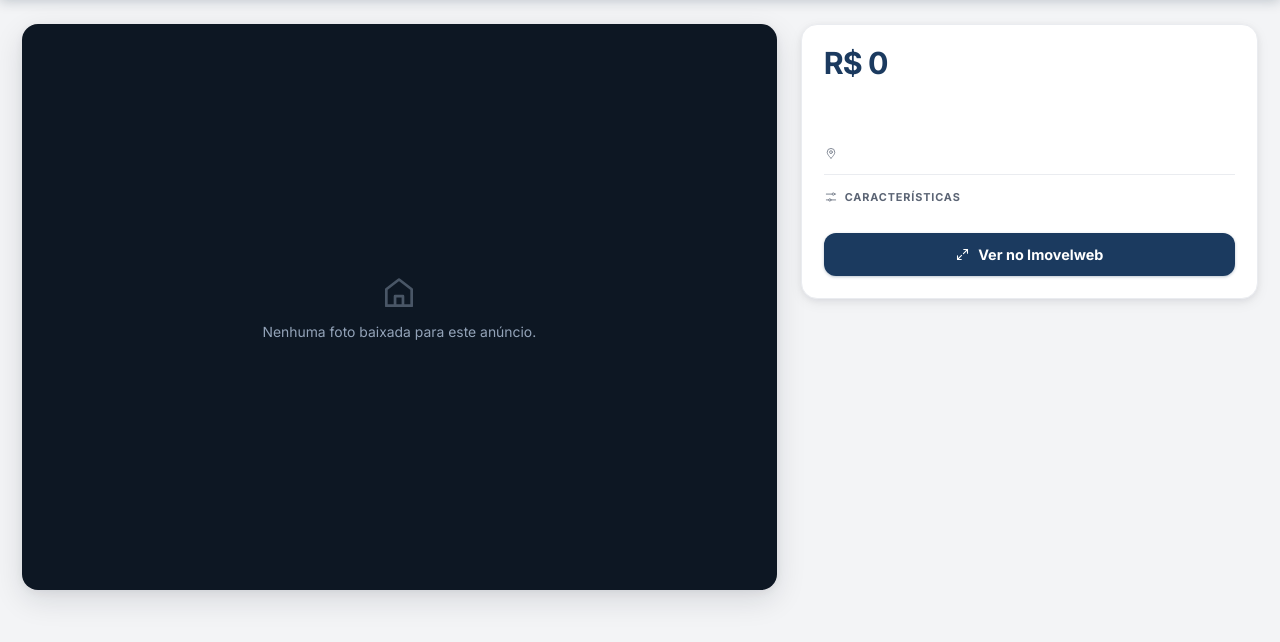
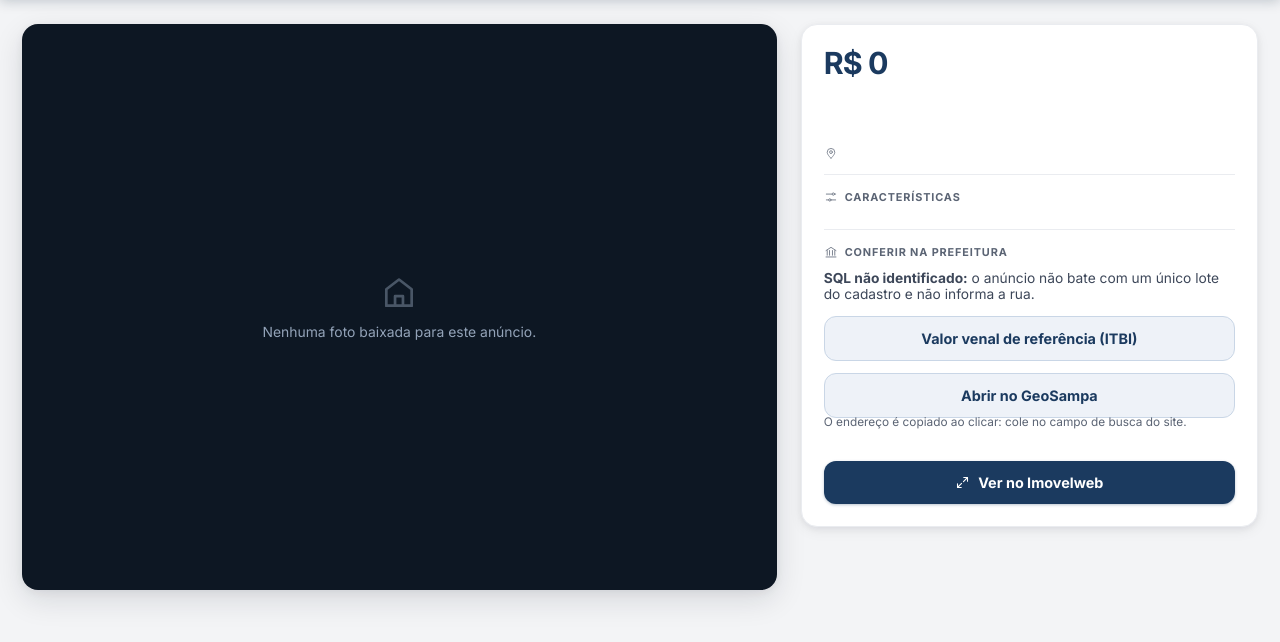
Before and after one commit to lds1804/scraper-imoveis, a Flask app: template web/templates/detalhe.html in a window 1280 px wide. Shown: the part 60-702 px from the top of the page. Run offline with Flask 3, Linux system fonts and the light colour scheme; the template is opened without the code that fills it, so the values that code supplies are empty.

Commit message:
Bloco da prefeitura sempre visivel e mapa do imovel no detalhe
Sem SQL (78% dos anuncios) o bloco mostra o endereco para copiar. O mapa usa o
embed do Google sem chave, a partir do texto do endereco; avisa quando a
localizacao e so a rua ou o bairro.

Co-Authored-By: Claude Sonnet 5.5 <noreply@anthropic.com>

```diff
--- a/src/cacaimoveis/webapp.py
+++ b/src/cacaimoveis/webapp.py
@@ -9,6 +9,7 @@ from __future__ import annotations
 
 import dataclasses
 import os
+import re
 import sqlite3
 from types import SimpleNamespace
 
@@ -47,6 +48,26 @@ def _injetar_icones():
         # montar sem repetir a lista no template (fonte única de verdade)
         "PISO_ROTULO": PISO_ROTULO,
         "PISO_OPCOES": PISO_OPCOES,
+    }
+
+
+def _local_do_mapa(a: dict) -> dict | None:
+    """Texto de busca para o mapa e se ele aponta para a CASA ou só para a rua.
+
+    Os anúncios não têm coordenadas: o Google resolve o texto. Com número, o
+    pino cai no imóvel; sem número, na rua (ou só no bairro) — o template avisa.
+    """
+    rua = re.sub(r"[\s,]+$", "", (a.get("rua") or "").strip())
+    bairro = (a.get("bairro") or "").strip()
+    if not rua and not bairro:
+        return None
+    partes = [rua or bairro, bairro if rua else "", "São Paulo, SP", a.get("cep") or ""]
+    texto = ", ".join(p for p in partes if p)
+    return {
+        "texto": texto,
+        "endereco": rua,
+        "preciso": bool(re.search(r"\d", rua)),
+        "so_bairro": not rua,
     }
 
 
@@ -750,6 +771,7 @@ def detalhe(anuncio_url: str):
         f"SELECT {flt.sql_novo()} FROM anuncios a "
         "LEFT JOIN vistos v ON v.url = a.url WHERE a.url = ?", (anuncio_url,),
     ).fetchone()[0]) if flt._tem_vistos(conn) else False
+    d["mapa"] = _local_do_mapa(d)
     d["fotos"] = _fotos_locais(anuncio_url)
     # URLs já prontas (o JS do carrossel usa direto, sem montar caminho)
     d["fotos_web"] = [url_for("foto", caminho=f) for f in d["fotos"]]
--- a/web/static/ui.css
+++ b/web/static/ui.css
@@ -247,3 +247,7 @@ body {
 }
 .botao-2:hover { background: var(--accent-borda); box-shadow: none; }
 .sql-aviso { color: var(--verde); font-weight: 700; }
+.mapa {
+  width: 100%; height: 240px; border: 0; border-radius: var(--r);
+  background: var(--accent-claro); margin-bottom: 10px;
+}
--- a/web/templates/detalhe.html
+++ b/web/templates/detalhe.html
@@ -556,35 +556,66 @@
 
 
       {# Conferir o valor venal na prefeitura. O SQL (setor-quadra-lote) só é
-         conhecido quando o anúncio casou com UM lote do cadastro; nos casos
-         por rua/CEP não há como saber qual é o imóvel. Os sites da prefeitura
-         não aceitam o SQL pela URL, então o botão COPIA o SQL e abre o site:
-         é só colar no campo. #}
-      {% if a.iptu and a.iptu.sql %}
-        {% set sql_fmt = a.iptu.sql | sql_mascara %}
+         conhecido quando o anúncio casou com UM lote do cadastro (~22% dos
+         casos); nos demais o bloco aparece mesmo assim, com o endereço para
+         buscar na mão. Os sites da prefeitura não aceitam o SQL pela URL, então
+         o clique COPIA o texto e abre o site: é só colar no campo. #}
+      {% set sql_fmt = (a.iptu.sql | sql_mascara) if (a.iptu and a.iptu.sql) else '' %}
+      {% set endereco_busca = (a.mapa.endereco if a.mapa else '') %}
+      {% set copiar = sql_fmt or endereco_busca %}
       <div class="bloco">
         <h2 class="bloco-titulo">{{ ic.icone('banco') }} Conferir na prefeitura</h2>
+        {% if sql_fmt %}
           <p class="sql-linha">
-            SQL do imóvel <b class="sql-valor" id="sql-valor">{{ sql_fmt }}</b>
+            SQL do imóvel <b class="sql-valor">{{ sql_fmt }}</b>
             <button type="button" class="sql-copiar" data-copiar="{{ sql_fmt }}">Copiar</button>
           </p>
+        {% else %}
+          <p class="sql-linha">
+            <b>SQL não identificado:</b> o anúncio não bate com um único lote do
+            cadastro{% if endereco_busca %}; busque pelo endereço
+            <b class="sql-valor">{{ endereco_busca }}</b>
+            <button type="button" class="sql-copiar" data-copiar="{{ endereco_busca }}">Copiar</button>{% else %}
+            e não informa a rua{% endif %}.
+          </p>
+        {% endif %}
         <div class="sql-links">
           <a class="botao botao-2" target="_blank" rel="noopener"
-               data-copiar="{{ sql_fmt }}"
+             {% if copiar %}data-copiar="{{ copiar }}"{% endif %}
              href="https://itbi.prefeitura.sp.gov.br/valorreferencia/">
             Valor venal de referência (ITBI)
           </a>
           <a class="botao botao-2" target="_blank" rel="noopener"
-               data-copiar="{{ sql_fmt }}"
+             {% if copiar %}data-copiar="{{ copiar }}"{% endif %}
              href="https://geosampa.prefeitura.sp.gov.br/">
             Abrir no GeoSampa
           </a>
         </div>
         <p class="bloco-nota">
-            O SQL é copiado ao clicar: cole no campo de busca do site
-            (no GeoSampa, em "Buscar" &rarr; "SQL").
-            <span class="sql-aviso" id="sql-aviso" hidden>SQL copiado.</span>
+          O {{ 'SQL' if sql_fmt else 'endereço' }} é copiado ao clicar: cole no
+          campo de busca do site.
+          <span class="sql-aviso" id="sql-aviso" hidden>Copiado.</span>
         </p>
+      </div>
+
+      {# Mapa pelo texto do endereço (o banco não guarda coordenadas). O
+         embed sem chave do Google resolve o texto; sem número o pino cai na
+         rua, e sem rua só no bairro. #}
+      {% if a.mapa %}
+        {% set q = a.mapa.texto | urlencode %}
+        <div class="bloco">
+          <h2 class="bloco-titulo">{{ ic.icone('casa') }} Localização
+            {% if not a.mapa.preciso %}<span class="fraco">(aproximada: {{ 'só o bairro' if a.mapa.so_bairro else 'a rua, sem número' }})</span>{% endif %}
+          </h2>
+          <iframe class="mapa" loading="lazy" referrerpolicy="no-referrer-when-downgrade"
+                  title="Mapa do imóvel"
+                  src="https://maps.google.com/maps?q={{ q }}&z={{ 17 if a.mapa.preciso else (15 if not a.mapa.so_bairro else 14) }}&hl=pt-BR&output=embed"></iframe>
+          <div class="sql-links">
+            <a class="botao botao-2" target="_blank" rel="noopener"
+               href="https://www.google.com/maps/search/?api=1&query={{ q }}">
+              Abrir no Google Maps (Street View)
+            </a>
+          </div>
         </div>
       {% endif %}
 
```
Lines whose indentation alone changed are shown as unchanged.
